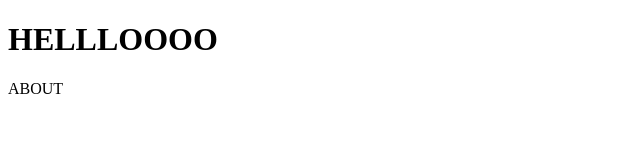
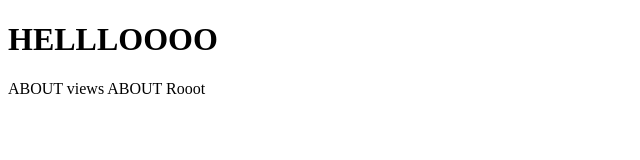
Before and after one commit to Rococcoon/my-portfolio, a plain HTML site: page index.html in a window 1280 px wide. Shown: the whole page, without its empty margins (0-640 px from the left). Drawn offline with Linux system fonts and the light colour scheme.

Commit message:
fix: testing about htmx

```diff
--- a/index.html
+++ b/index.html
@@ -21,7 +21,17 @@
         hx-swap="outerHTML swap:0.3s"
         hx-target="#main-container"
       >
-        ABOUT
+        ABOUT views
+      </a>
+      <a
+        class=""
+        hx-get="/about"
+        hx-push-url="/"
+        hx-select="#main-container"
+        hx-swap="outerHTML swap:0.3s"
+        hx-target="#main-container"
+      >
+        ABOUT Rooot
       </a>
     </main>
   </body>
```
Also changed, not shown: about.html (+1 -1 lines), views/about.html (+16 -1 lines).
